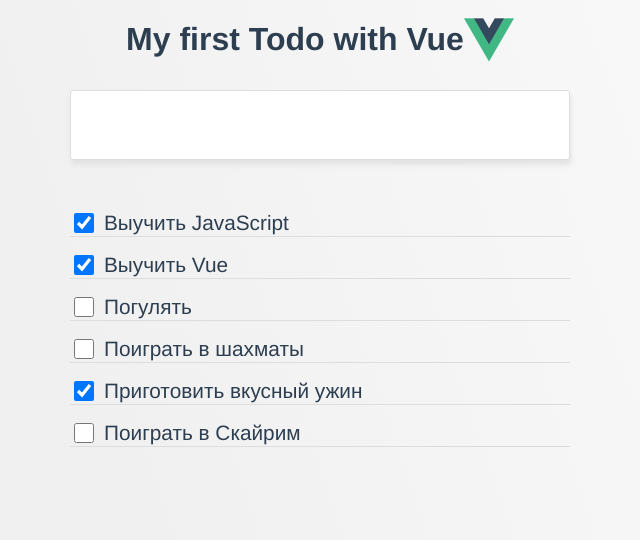
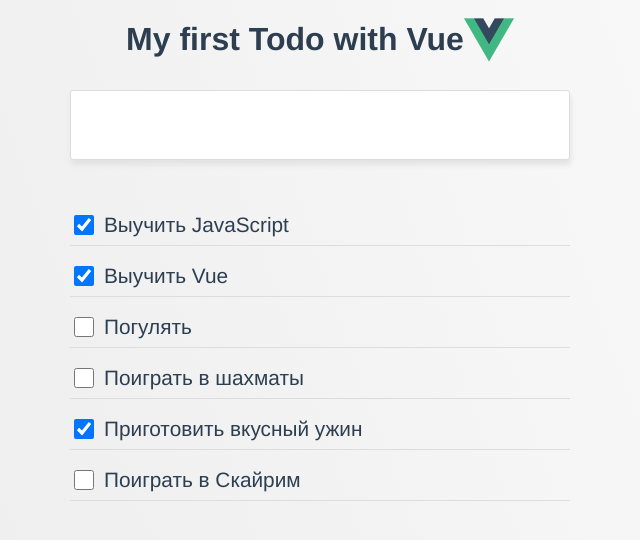
Before and after one commit to OrangeRaccoonAlex/Todo-on-Vue.js, a Vue app: page / in a window 1280 px wide. Shown: the top 540 px of the page, without its empty margins (320-960 px from the left). Built offline with nearby package versions, Linux system fonts and the light colour scheme.

Commit message:
feat: реализована возможность удаления дела из списка

```diff
--- a/src/components/TodoList.vue
+++ b/src/components/TodoList.vue
@@ -1,6 +1,11 @@
 <template>
   <ul class="todo-list-list">
-    <TodoListItem v-for="item in items" :key="item.id" :item="item" />
+    <TodoListItem
+      v-for="item in items"
+      :key="item.id"
+      :item="item"
+      @remove-todo-item="removeTodoOnMain"
+    />
   </ul>
 </template>
 
@@ -14,6 +19,11 @@ export default {
       type: Array,
       default: () => []
     }
+  },
+  methods: {
+    removeTodoOnMain(index) {
+      this.$emit("remove-todo-on-main", index);
+    }
   }
 };
 </script>
--- a/src/components/TodoListItem.vue
+++ b/src/components/TodoListItem.vue
@@ -2,6 +2,7 @@
   <li class="todo-list-todo">
     <input type="checkbox" v-model="isComplete" />
     <div>{{ text }}</div>
+    <button @click="removeTodo(id)">×</button>
   </li>
 </template>
 
@@ -18,13 +19,18 @@ export default {
     return {
       id: null,
       text: "",
-      isComplete: false
+      isComplete: false,
     };
   },
   created() {
     this.id = this.item.id;
     this.text = this.item.text;
     this.isComplete = this.item.isComplete;
+  },
+  methods: {
+    removeTodo(index) {
+      this.$emit("remove-todo-item", index);
+    }
   }
 };
 </script>
@@ -35,13 +41,32 @@ export default {
   align-items: center;
   margin-bottom: 15px;
   border-bottom: solid 1px #ddd;
+  padding-bottom: 5px;
 }
 .todo-list-todo div {
   font-size: 1.3rem;
+  flex-grow: 1;
 }
 .todo-list-todo input {
   margin-right: 10px;
   width: 20px;
   height: 20px;
 }
+.todo-list-todo button {
+  border-radius: 50%;
+  color: rgb(187, 61, 61);
+  widows: 24px;
+  height: 30px;
+  border: solid 1px #ddd;
+  cursor: pointer;
+  font-size: 1.4rem;
+  opacity: 0;
+  box-sizing: border-box;
+  z-index: -1;
+  transition: all 0.3s ease;
+}
+.todo-list-todo:hover button {
+  opacity: 1;
+  z-index: 1;
+}
 </style>
--- a/src/views/Home.vue
+++ b/src/views/Home.vue
@@ -2,7 +2,7 @@
   <div class="home">
     <Header app-name="My first Todo with Vue" />
     <Textfield @add-todo-item="showTodo" />
-    <TodoList :items="todos" />
+    <TodoList :items="todos" @remove-todo-on-main="deleteTodo" />
   </div>
 </template>
 
@@ -28,24 +28,30 @@ export default {
         { id: 3, text: "Поиграть в шахматы", isComplete: false },
         { id: 4, text: "Приготовить вкусный ужин", isComplete: true },
         { id: 5, text: "Поиграть в Скайрим", isComplete: false }
-      ]
+      ],
+      index: null
     };
   },
   methods: {
     showTodo(content) {
       this.todos.push(this.createTodo(content));
     },
+    deleteTodo(index) {
+      this.todos = this.todos.filter(function(todo) {
+        return todo.id !== index;
+      });
+    },
     createTodo(title) {
       let max = 0;
       for (let i = 0; i < this.todos.length; i++) {
         if (this.todos[i].id > max) {
-          max = this.todos[i].id + 1;
+          max = this.todos[i].id;
         }
       }
       return {
         isComplete: false,
         text: title,
-        id: max
+        id: max + 1
       };
     }
   }
```
